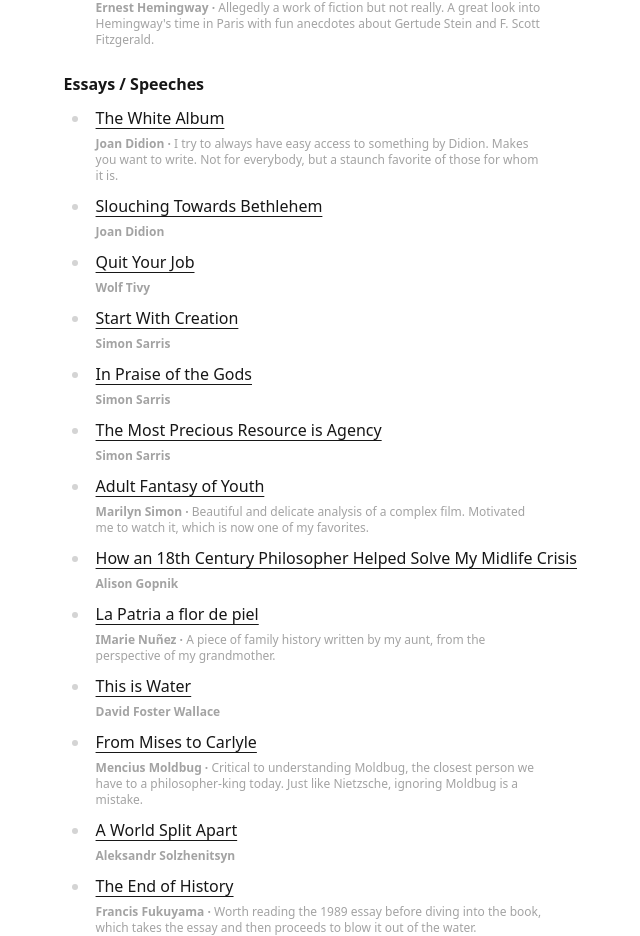
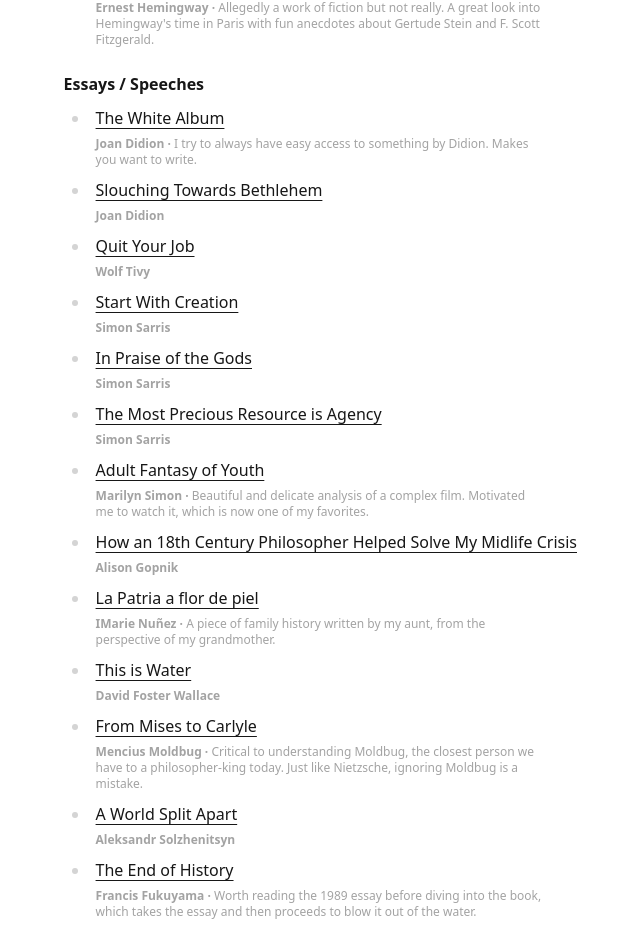
Before and after one commit to gonzalonunez/gonzalonunez.me, a Next.js app: page /reading in a window 1280 px wide. Shown: the part 2196-3132 px from the top of the page, without its empty margins (279-919 px from the left). Built offline with nearby package versions, Linux system fonts and the light colour scheme.

Commit message:
More copy tweaking

```diff
--- a/pages/reading/index.js
+++ b/pages/reading/index.js
@@ -195,7 +195,7 @@ export default function Reading() {
         title: 'The White Album',
         subtitle: 'Joan Didion',
         details:
-          'I try to always have easy access to something by Didion. Makes you want to write. Not for everybody, but a staunch favorite of those for whom it is.',
+          'I try to always have easy access to something by Didion. Makes you want to write.',
         href: 'https://www.amazon.com/White-Album-Essays-Joan-Didion-ebook/dp/B072HMBLSM'
       },
       {
```
